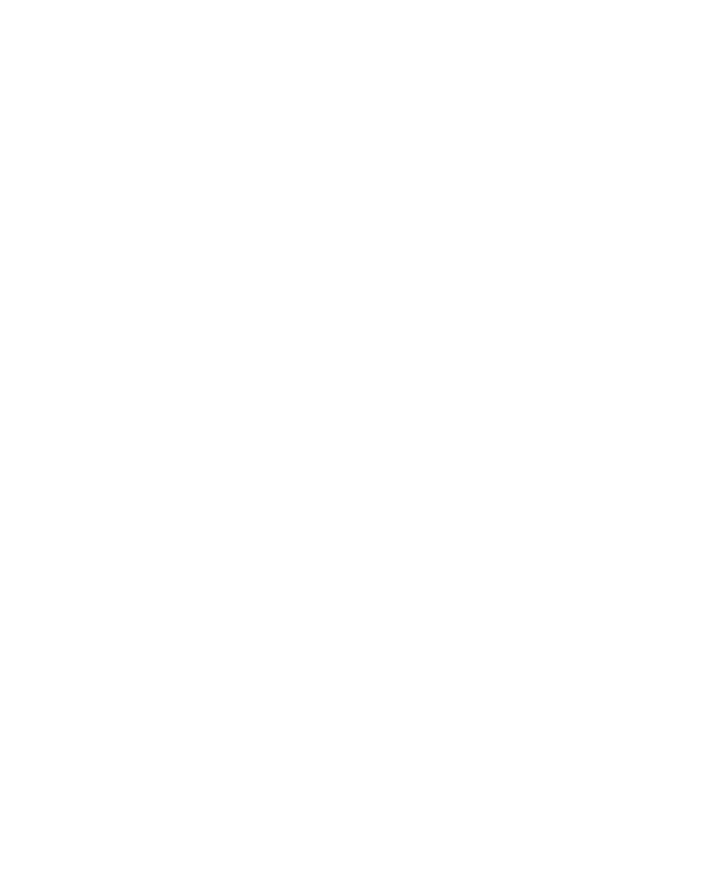
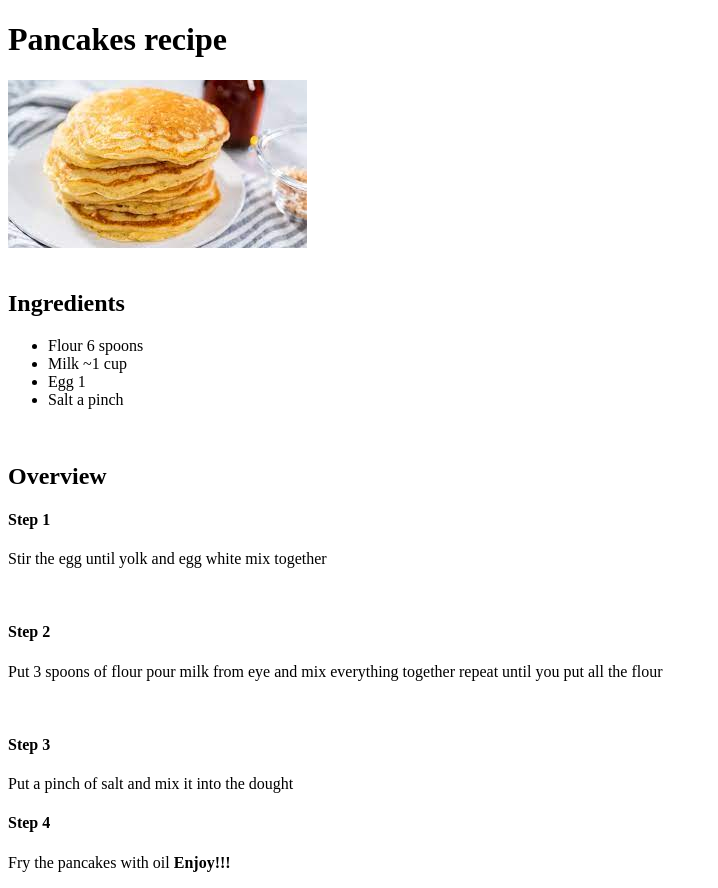
Before and after one commit to Frosselly/Odin-recipes, a plain HTML site: page pages/pancakes.html in a window 1280 px wide. Shown: the whole page, without its empty margins (0-718 px from the left). Before the commit the page ends 800 px from the top, so only its background shows below. Drawn offline with Linux system fonts and the light colour scheme.

Commit message:
Fixed hotdog page again and added pancakes page

```diff
--- a/pages/pancakes.html
+++ b/pages/pancakes.html
@@ -3,9 +3,31 @@
 <head>
     <meta charset="UTF-8">
     <meta name="viewport" content="width=device-width, initial-scale=1.0">
-    <title>Document</title>
+    <title>Pancakes recipe</title>
 </head>
 <body>
-
+    <h1>Pancakes recipe</h1>
+    <img src="../images/pancakes.jpeg" alt="Delicious pancakes">
+    <br>
+    <br>
+    <h2>Ingredients</h2>
+    <ul>
+        <li>Flour 6 spoons</li>
+        <li>Milk ~1 cup</li>
+        <li>Egg 1</li>
+        <li>Salt a pinch</li>
+    </ul>
+    <br>
+    <h2>Overview</h2>
+    <h4>Step 1</h4>
+    <p>Stir the egg until yolk and egg white mix together</p>
+    <br>
+    <h4>Step 2</h4>
+    <p>Put 3 spoons of flour pour milk from eye and mix everything together repeat until you put all the flour</p>
+    <br>
+    <h4>Step 3</h4>
+    <p>Put a pinch of salt and mix it into the dought</p>
+    <h4>Step 4</h4>
+    <p>Fry the pancakes with oil <strong>Enjoy!!!</strong></p>
 </body>
 </html>
```
Also changed, not shown: pages/hotdog.html (+1 -1 lines).
